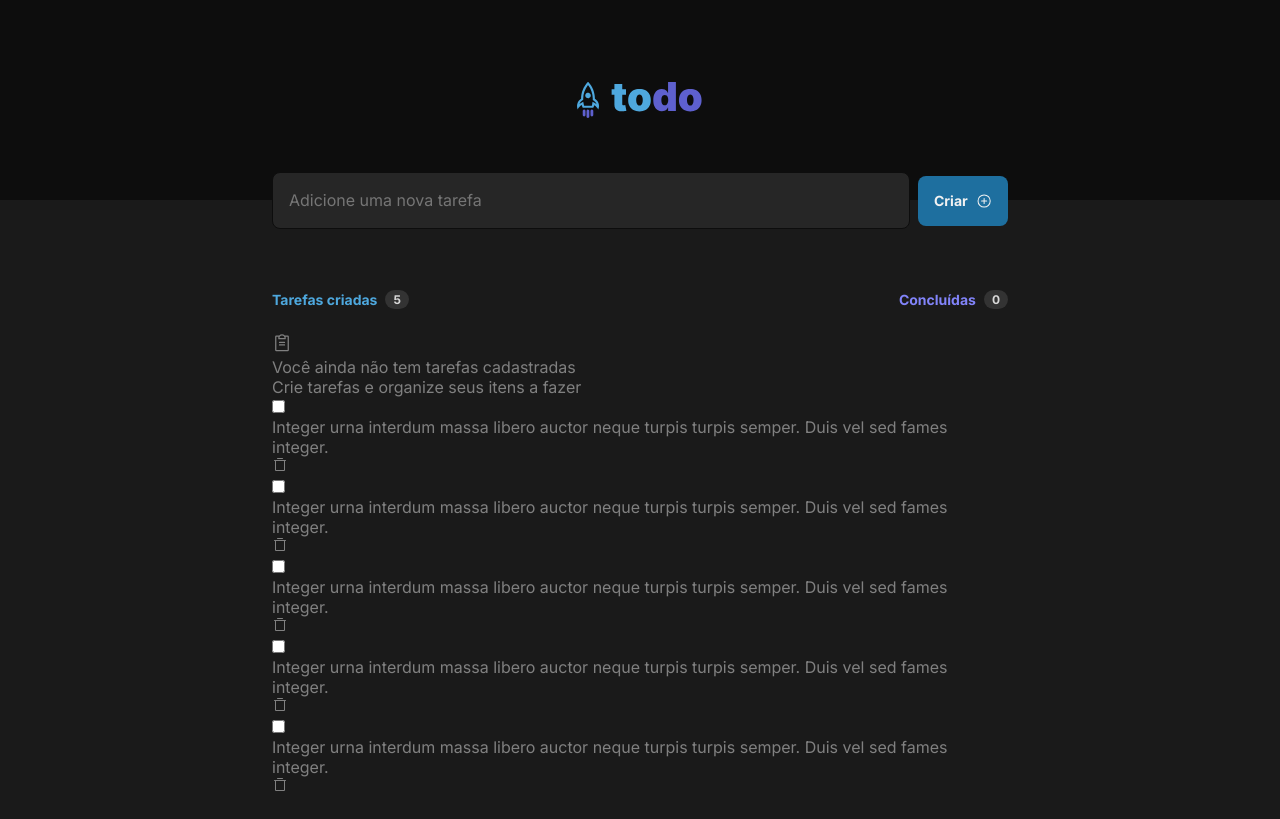
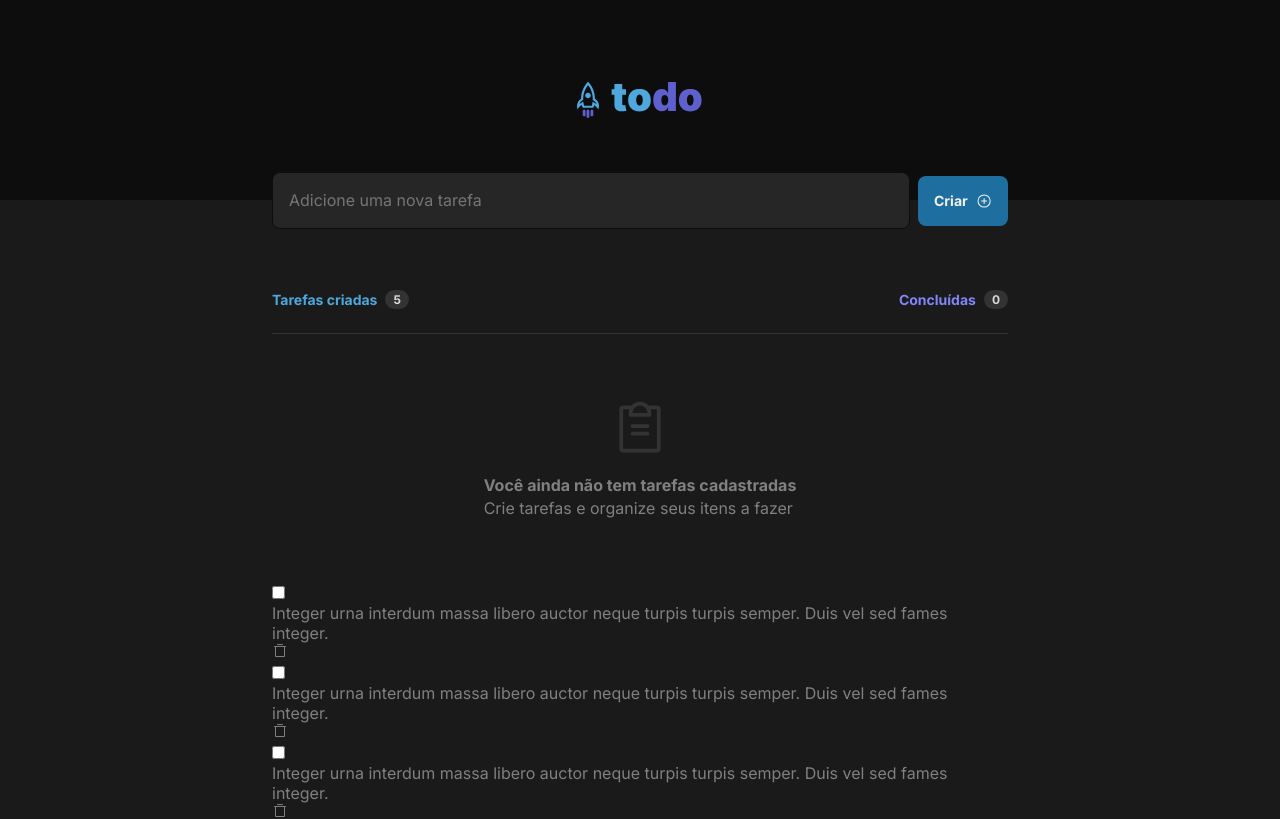
Before and after one commit to victor-com-code/ignite-todos, a React (Vite) app: page / in a window 1280 px wide. Shown: the top 819 px of the page. Built offline with nearby package versions, Linux system fonts and the light colour scheme.

Commit message:
Estilização da seção de tarefas (vazia)

```diff
--- a/src/App.module.css
+++ b/src/App.module.css
@@ -91,3 +91,19 @@
   margin-left: 0.50rem;
   border-radius: 10px;
 }
+
+.emptyItens {
+  display: flex;
+  flex-direction: column;
+  align-items: center;
+  gap: 1rem;
+
+  line-height: 1.4;
+
+  padding: 4rem 1.5rem;
+  border-top: 1px solid var(--gray-400);
+}
+
+.emptyItens svg {
+  color: var(--gray-400);
+}
--- a/src/App.tsx
+++ b/src/App.tsx
@@ -32,9 +32,11 @@ export function App() {
         </header>
 
         <div className={styles.emptyItens}>
-          <ClipboardText size={20} />
-          <p>Você ainda não tem tarefas cadastradas</p>
-          <p>Crie tarefas e organize seus itens a fazer</p>
+          <ClipboardText size={60} />
+          <span>
+            <strong>Você ainda não tem tarefas cadastradas</strong>
+            <p>Crie tarefas e organize seus itens a fazer</p>
+          </span>
         </div>
 
         <Task />
```
